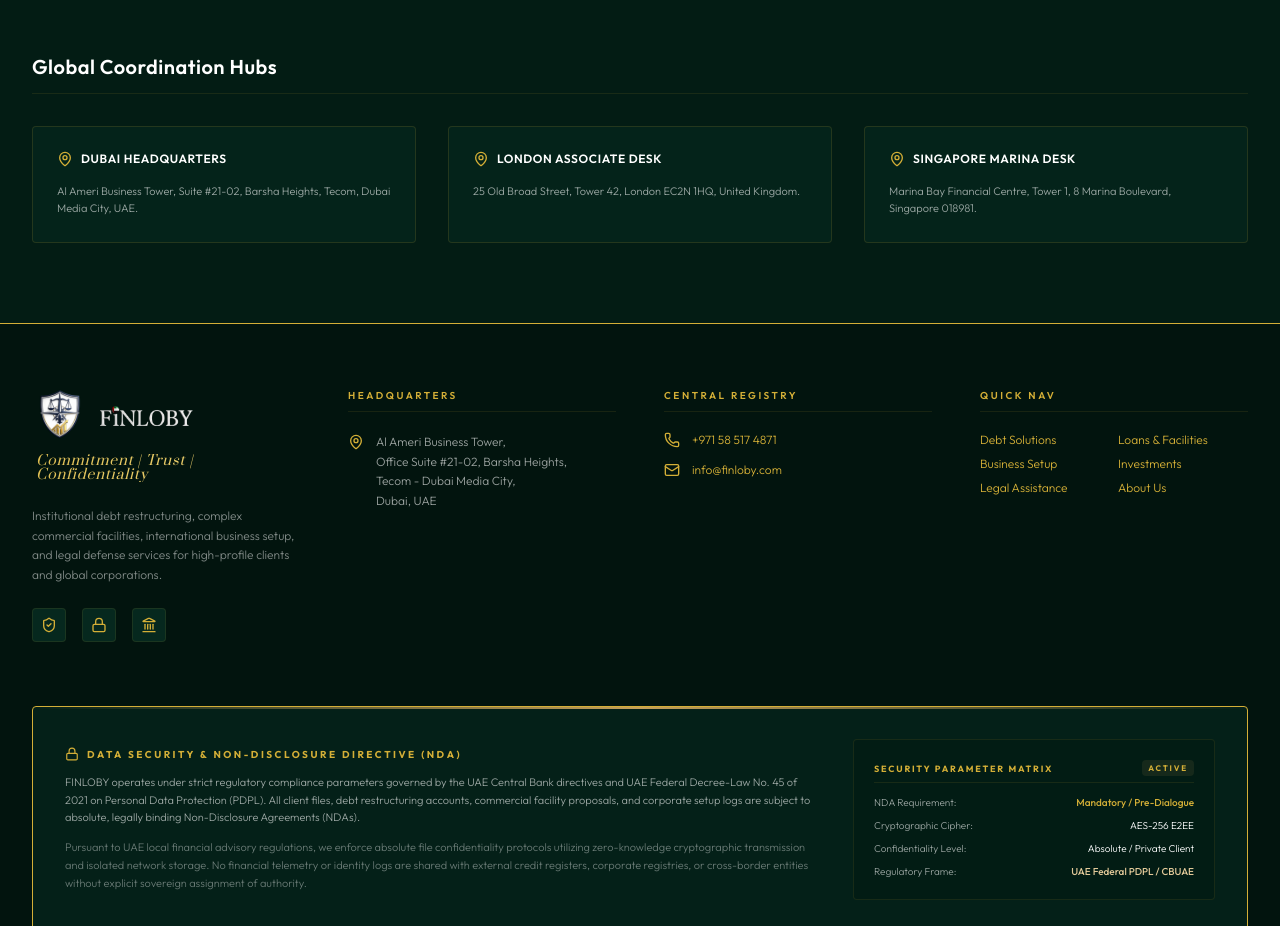
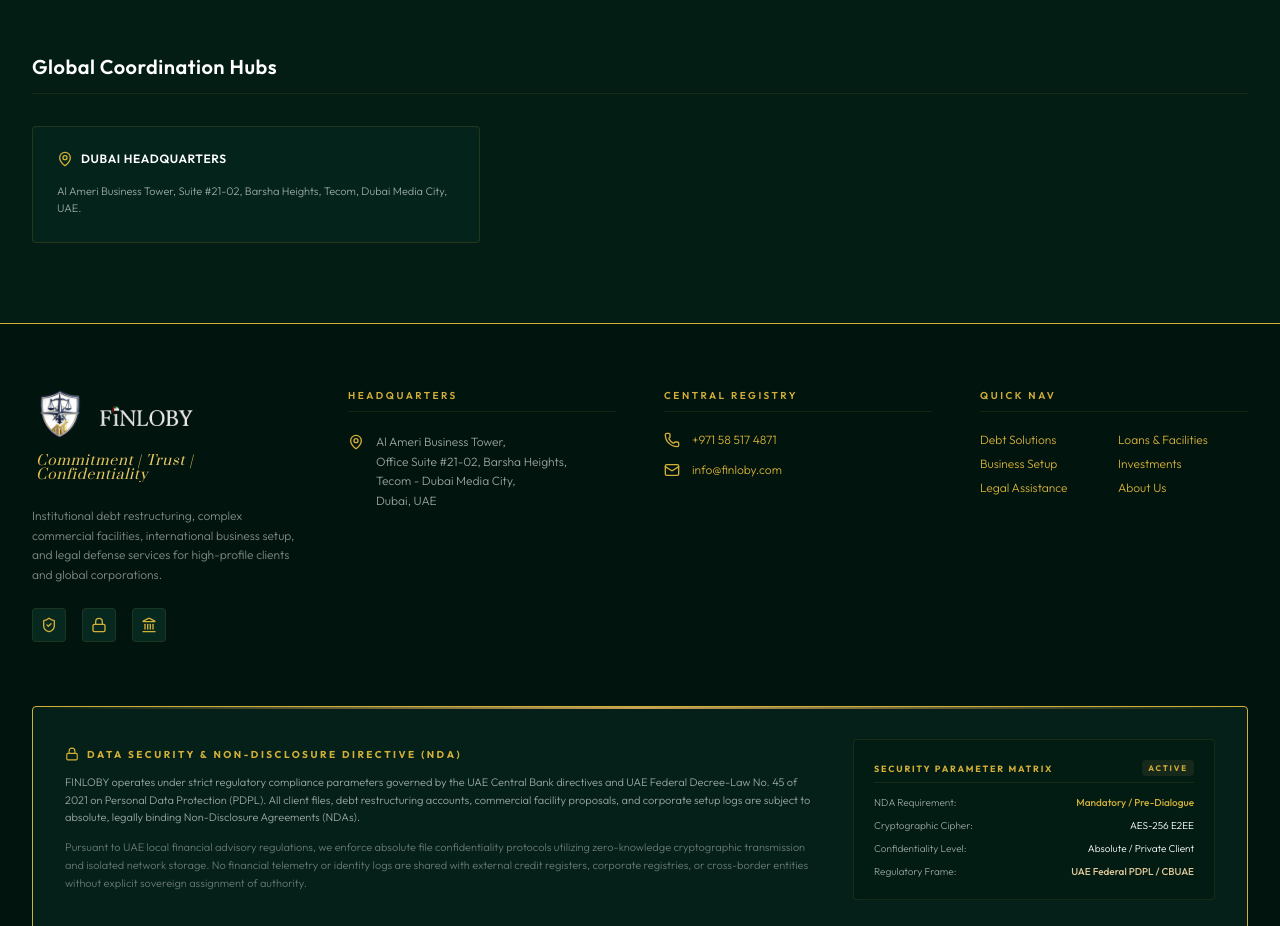
Before and after one commit to Devgghya/finloby, a React (Vite) app: page /about-us in a window 1280 px wide. Shown: the part 1220-2146 px from the top of the page. Built offline with nearby package versions, Linux system fonts and the light colour scheme.

Commit message:
feat: keep only Dubai Headquarters card in Global Coordination Hubs on AboutUs page

```diff
--- a/src/pages/AboutUs.tsx
+++ b/src/pages/AboutUs.tsx
@@ -117,7 +117,7 @@ export default function AboutUs() {
           <h3 className="text-xl font-sans font-semibold text-[#FBF9F4] tracking-wide mb-8 border-b border-[#C5A059]/10 pb-3">
             Global Coordination Hubs
           </h3>
-          <div className="grid grid-cols-1 md:grid-cols-3 gap-8">
+          <div className="max-w-md">
             {/* Dubai HQ */}
             <div className="border border-slate-800 p-6 bg-[#0D1625]/60 rounded-sm">
               <div className="flex items-center gap-2 mb-4">
@@ -128,28 +128,6 @@ export default function AboutUs() {
                 Al Ameri Business Tower, Suite #21-02, Barsha Heights, Tecom, Dubai Media City, UAE.
               </p>
             </div>
-
-            {/* London */}
-            <div className="border border-slate-800 p-6 bg-[#0D1625]/60 rounded-sm">
-              <div className="flex items-center gap-2 mb-4">
-                <MapPin className="w-4 h-4 text-[#C5A059]" />
-                <h4 className="text-xs uppercase tracking-wider font-semibold text-[#FBF9F4]">London Associate Desk</h4>
-              </div>
-              <p className="text-[11px] font-light text-[#FBF9F4]/60 leading-relaxed">
-                25 Old Broad Street, Tower 42, London EC2N 1HQ, United Kingdom.
-              </p>
-            </div>
-
-            {/* Singapore */}
-            <div className="border border-slate-800 p-6 bg-[#0D1625]/60 rounded-sm">
-              <div className="flex items-center gap-2 mb-4">
-                <MapPin className="w-4 h-4 text-[#C5A059]" />
-                <h4 className="text-xs uppercase tracking-wider font-semibold text-[#FBF9F4]">Singapore Marina Desk</h4>
-              </div>
-              <p className="text-[11px] font-light text-[#FBF9F4]/60 leading-relaxed">
-                Marina Bay Financial Centre, Tower 1, 8 Marina Boulevard, Singapore 018981.
-              </p>
-            </div>
           </div>
         </div>
 
```
